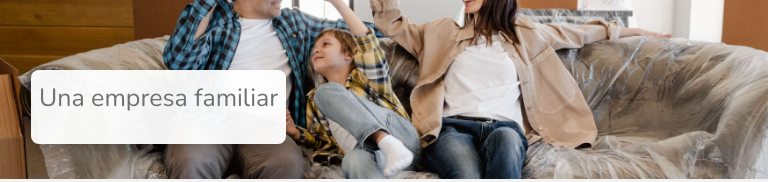
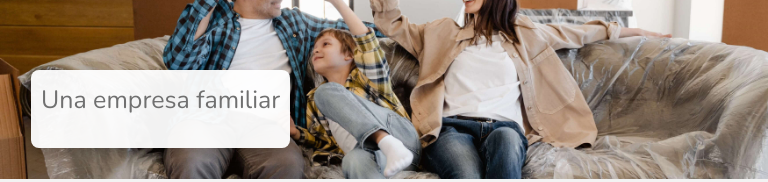
Before and after one commit to JoaquinPalacios/TiziFlet, a Next.js app: page /about in a window 768 px wide. Shown: the part 250-432 px from the top of the page. Built offline with nearby package versions, Linux system fonts and the light colour scheme.

Commit message:
padding text

```diff
--- a/styles/globals.css
+++ b/styles/globals.css
@@ -172,7 +172,7 @@ footer {
   .text {
     font-size: 17px;
     line-height: 1em;
-    padding: 4px 1px;
+    padding: 8px 8px;
     display: table-cell;
     align-content: center;
   }
@@ -212,7 +212,7 @@ footer {
   .text {
     font-size: 19px;
     line-height: 1.4em;
-    padding: 6px 5px;
+    padding: 10px 10px;
   }
   .toggleBg {
     background-color: #fff;
@@ -241,7 +241,7 @@ footer {
   }
   .text {
     font-size: 21px;
-    padding: 8px 6px;
+    padding: 12px 10px;
   }
   .toggleBg {
     background-color: #fff;
@@ -266,7 +266,7 @@ footer {
   }
   .text {
     font-size: 25px;
-    padding: 10px 8px;
+    padding: 12px 10px;
   }
 }
 @media only screen and (min-width: 992px) and (max-width: 1200px) {
```
